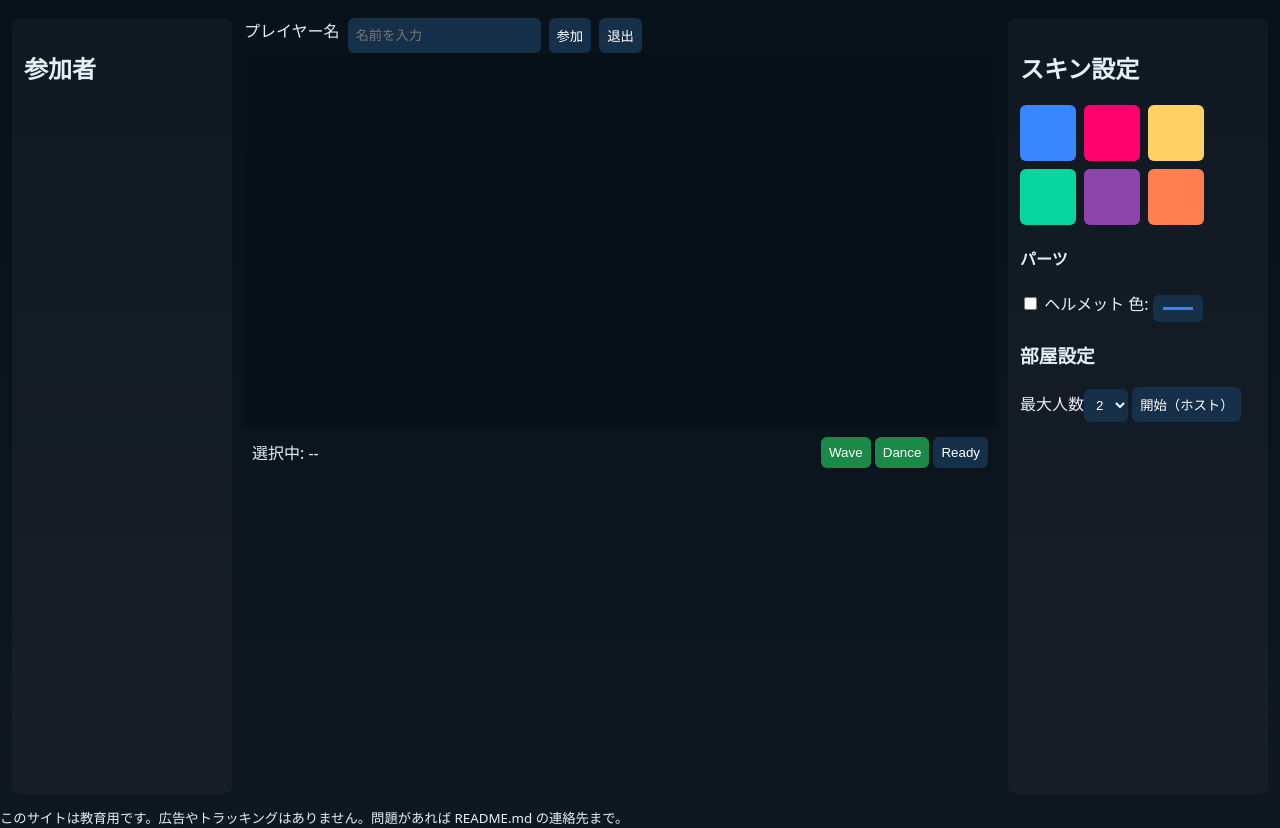
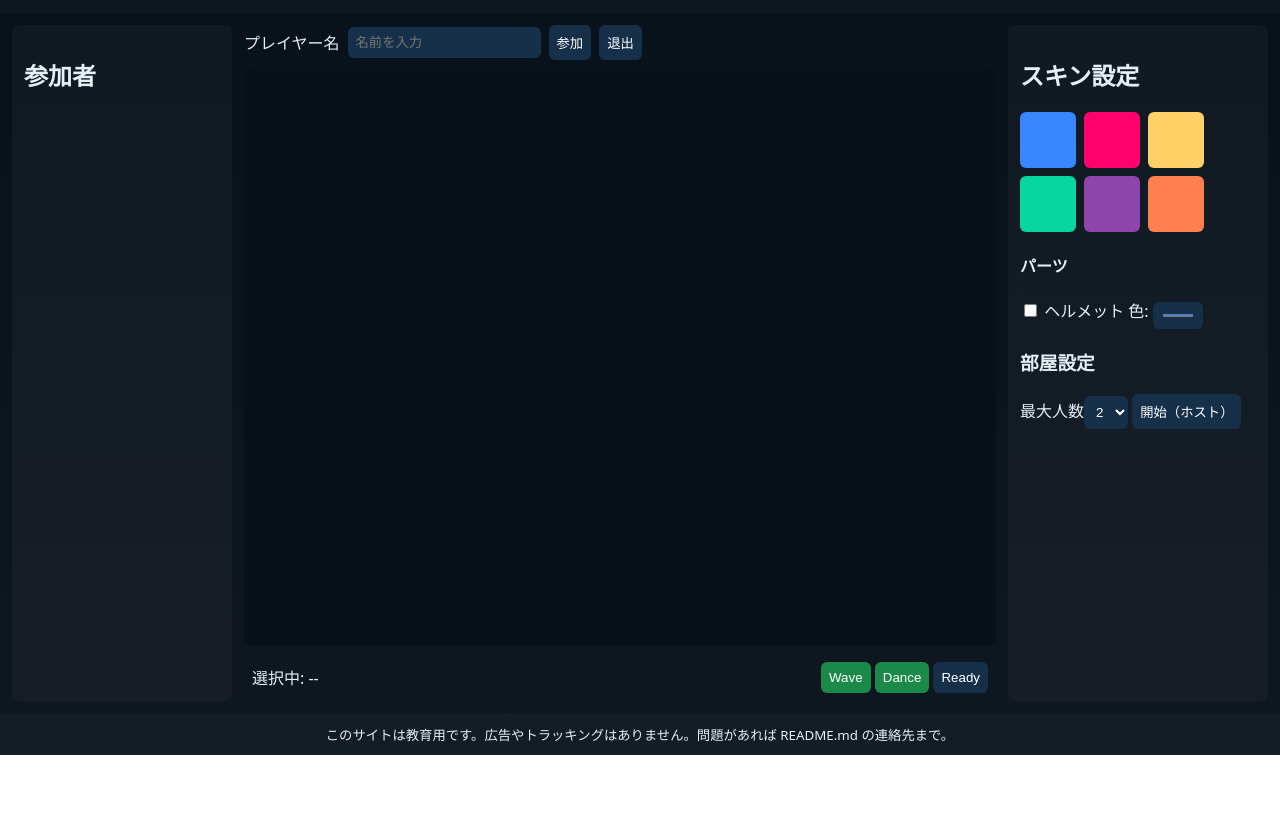
Before and after one commit to kamesann121/runrun, a plain HTML site: page Project/index.html in a window 1280 px wide. Shown: the part 120-948 px from the top of the page. After the commit the page ends 875 px from the top, so only its background shows below. Drawn offline with Linux system fonts and the light colour scheme; a script that the page names is missing.

Commit message:
Update style.css

```diff
--- a/Project/css/style.css
+++ b/Project/css/style.css
@@ -1,14 +1,16 @@
 :root{--bg:#0f1720;--panel:#0b1220;--accent:#1f6feb;--muted:#9aa6b2}
 *{box-sizing:border-box}
-body{margin:0;background:linear-gradient(180deg,#07111a, #0f1720);color:#e6eef6;font-family:system-ui,Segoe UI,Roboto}
-#container{display:grid;grid-template-columns:220px 1fr 260px;gap:12px;height:100vh;padding:12px}
+body{margin:0;background:linear-gradient(180deg,#07111a,#0f1720);color:#e6eef6;font-family:system-ui,Segoe UI,Roboto,Helvetica,Arial}
+#siteHeader,#siteFooter{padding:10px;text-align:center;background:rgba(255,255,255,0.02)}
+.purpose{font-size:0.9rem;color:var(--muted);margin:6px 0}
+#container{display:grid;grid-template-columns:220px 1fr 260px;gap:12px;height:calc(100vh - 100px);padding:12px}
 aside{background:rgba(255,255,255,0.03);padding:12px;border-radius:8px;overflow:auto}
-main{display:flex;flex-direction:column;gap:8px}
+section{display:flex;flex-direction:column;gap:8px}
 #stage{flex:1;position:relative;border-radius:8px;overflow:hidden;background:#081018}
 #renderCanvas{width:100%;height:100%;display:block}
 #loader{position:absolute;left:50%;top:50%;transform:translate(-50%,-50%);background:rgba(0,0,0,0.6);padding:12px 18px;border-radius:8px;font-weight:600}
 .hidden{display:none}
-#stageHeader{display:flex;gap:8px}
+#stageHeader{display:flex;gap:8px;align-items:center}
 #stageFooter{display:flex;justify-content:space-between;align-items:center;padding:8px}
 button,input,select{padding:8px;border-radius:6px;border:0;background:#16304a;color:#fff}
 .emoteBtn{background:#1b8a48}
@@ -17,11 +19,7 @@ button,input,select{padding:8px;border-radius:6px;border:0;background:#16304a;co
 .skinTile.selected{outline:2px solid var(--accent)}
 #playersList{list-style:none;padding:0;margin:0;display:flex;flex-direction:column;gap:6px}
 .playerItem{padding:6px;border-radius:6px;background:rgba(255,255,255,0.03);display:flex;justify-content:space-between;align-items:center}
-
-/* UI touch handling: ensure UI does not hijack canvas gestures */
-#leftPanel, #rightPanel, input, button, select { touch-action: manipulation; -ms-touch-action: manipulation; }
-
-/* Responsive: stack panels on narrow screens */
+#leftPanel,#rightPanel,input,button,select{touch-action:manipulation}
 @media (max-width:900px){
   #container{grid-template-columns:1fr;grid-template-rows:auto 1fr auto}
   aside{height:160px}
```
